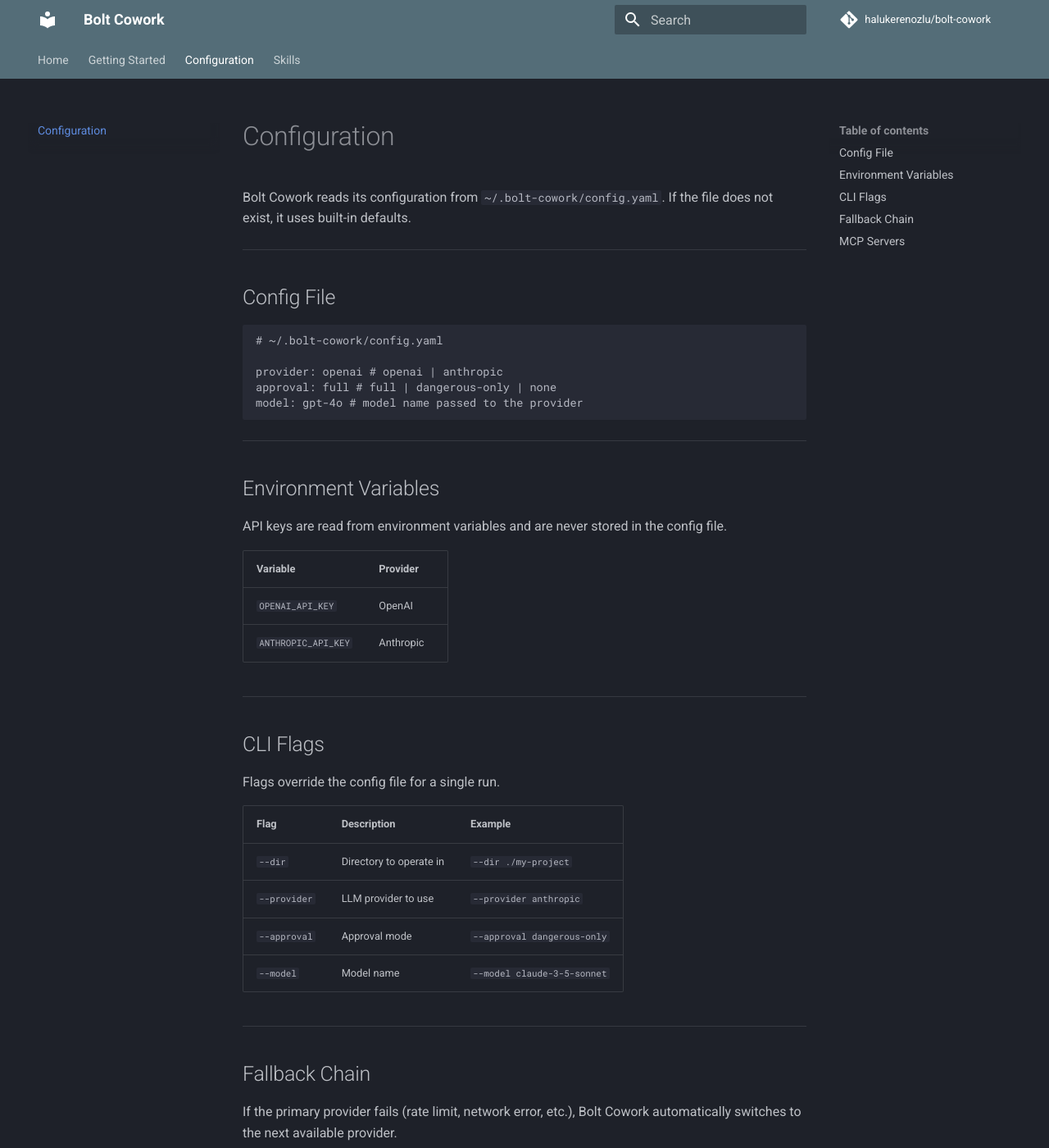
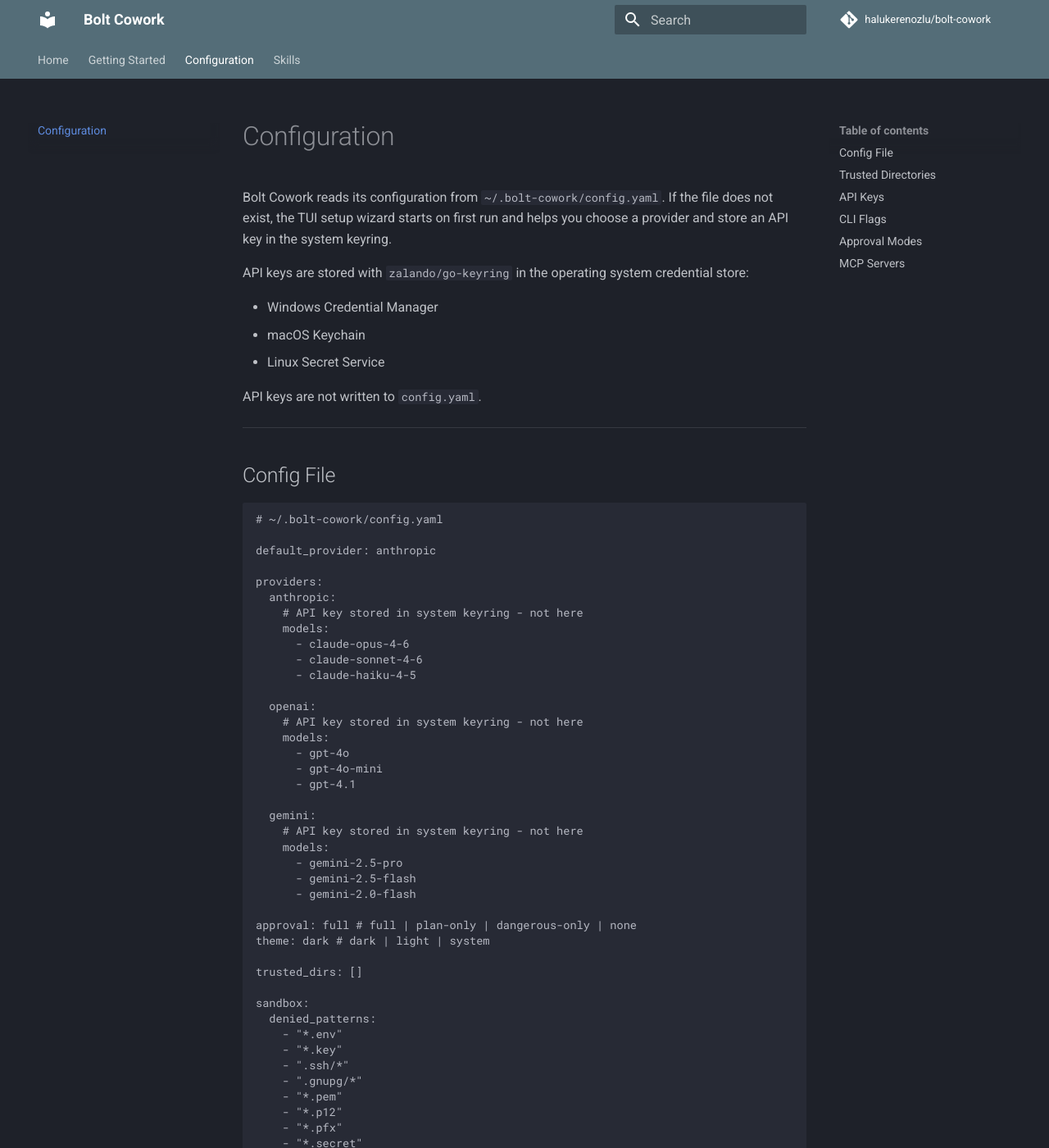
Before and after one commit to halukerenozlu/bolt-cowork, an MkDocs documentation site: the page built from docs/configuration.md, in a window 1280 px wide and 1400 px high. Shown: the whole window at 82% size. Built offline with MkDocs 1.6.1 and Material for MkDocs 9.7.7, drawn with Linux system fonts in a browser that asks for light colours; comment, search, counter and statistics services are not loaded; some of the changed text lies outside the part shown.

Commit message:
docs(web): update docs-dev site for v0.4.3
Refresh landing page copy and docs content based on the latest master docs update.
Cover setup wizard, keyring-based API key storage, multi-provider config,
approval mode semantics, trusted directories, and TUI improvements.

Co-Authored-By: OpenAI Codex GPT 5.5 <noreply@openai.com>

````diff
--- a/docs/configuration.md
+++ b/docs/configuration.md
@@ -1,6 +1,14 @@
 # Configuration
 
-Bolt Cowork reads its configuration from `~/.bolt-cowork/config.yaml`. If the file does not exist, it uses built-in defaults.
+Bolt Cowork reads its configuration from `~/.bolt-cowork/config.yaml`. If the file does not exist, the TUI setup wizard starts on first run and helps you choose a provider and store an API key in the system keyring.
+
+API keys are stored with `zalando/go-keyring` in the operating system credential store:
+
+- Windows Credential Manager
+- macOS Keychain
+- Linux Secret Service
+
+API keys are not written to `config.yaml`.
 
 ---
 
@@ -9,21 +17,71 @@ Bolt Cowork reads its configuration from `~/.bolt-cowork/config.yaml`. If the fi
 ```yaml
 # ~/.bolt-cowork/config.yaml
 
-provider: openai # openai | anthropic
-approval: full # full | dangerous-only | none
-model: gpt-4o # model name passed to the provider
+default_provider: anthropic
+
+providers:
+  anthropic:
+    # API key stored in system keyring - not here
+    models:
+      - claude-opus-4-6
+      - claude-sonnet-4-6
+      - claude-haiku-4-5
+
+  openai:
+    # API key stored in system keyring - not here
+    models:
+      - gpt-4o
+      - gpt-4o-mini
+      - gpt-4.1
+
+  gemini:
+    # API key stored in system keyring - not here
+    models:
+      - gemini-2.5-pro
+      - gemini-2.5-flash
+      - gemini-2.0-flash
+
+approval: full # full | plan-only | dangerous-only | none
+theme: dark # dark | light | system
+
+trusted_dirs: []
+
+sandbox:
+  denied_patterns:
+    - "*.env"
+    - "*.key"
+    - ".ssh/*"
+    - ".gnupg/*"
+    - "*.pem"
+    - "*.p12"
+    - "*.pfx"
+    - "*.secret"
+    - "*.token"
+    - "credentials.json"
+    - "service-account*.json"
+
+skills:
+  dirs:
+    - cmd/bolt-cowork/skills
+    - ~/.bolt-cowork/skills
+    - ./bolt-skills
 ```
 
 ---
 
-## Environment Variables
+## Trusted Directories
 
-API keys are read from environment variables and are never stored in the config file.
+On first run in a workspace, Bolt Cowork asks whether you trust that directory. Trusted directories are stored in `trusted_dirs`.
 
-| Variable            | Provider  |
-| ------------------- | --------- |
-| `OPENAI_API_KEY`    | OpenAI    |
-| `ANTHROPIC_API_KEY` | Anthropic |
+Trust is exact-match only. Trusting `/work/project` does not automatically trust `/work/project/subdir`.
+
+---
+
+## API Keys
+
+Use the TUI setup wizard or the provider connection flow to store API keys in the keyring. The config file keeps provider and model preferences only.
+
+Environment variables may still be useful for local development workflows, but the product configuration model treats the keyring as the persistent storage location.
 
 ---
 
@@ -36,27 +94,26 @@ Flags override the config file for a single run.
 | `--dir`      | Directory to operate in | `--dir ./my-project`        |
 | `--provider` | LLM provider to use     | `--provider anthropic`      |
 | `--approval` | Approval mode           | `--approval dangerous-only` |
-| `--model`    | Model name              | `--model claude-3-5-sonnet` |
+| `--model`    | Model name              | `--model claude-sonnet-4-6` |
 
 ---
 
-## Fallback Chain
+## Approval Modes
 
-If the primary provider fails (rate limit, network error, etc.), Bolt Cowork automatically switches to the next available provider.
+| Flag                        | Behavior                                             |
+| --------------------------- | ---------------------------------------------------- |
+| `--approval full`           | Prompt for skill matching, plan approval, and steps  |
+| `--approval plan-only`      | Prompt at the plan stage only                        |
+| `--approval dangerous-only` | Prompt for dangerous execution steps                 |
+| `--approval none`           | Run without prompts                                  |
 
-```yaml
-providers:
-  - openai
-  - anthropic
-```
-
-The chain is tried in order. If all providers fail, the task is aborted with an error message.
+`--approval dangerous` is not a valid alias.
 
 ---
 
 ## MCP Servers
 
-MCP (Model Context Protocol — Model Bağlam Protokolü) servers extend what Bolt Cowork can do. Configure them in `~/.bolt-cowork/mcp.json`:
+MCP (Model Context Protocol) servers extend what Bolt Cowork can do. Configure them in `~/.bolt-cowork/mcp.json`:
 
 ```json
 {
@@ -64,10 +121,14 @@ MCP (Model Context Protocol — Model Bağlam Protokolü) servers extend what Bo
     {
       "name": "filesystem",
       "command": "npx",
-      "args": ["-y", "@modelcontextprotocol/server-filesystem", "/tmp"]
+      "args": ["-y", "@modelcontextprotocol/server-filesystem", "/tmp"],
+      "allowed_tools": ["read_*"],
+      "denied_tools": ["write_*", "delete_*"]
     }
   ]
 }
 ```
 
+MCP permission profiles support allow and deny patterns. Deny rules win when a tool matches both lists.
+
 See the [MCP documentation](https://modelcontextprotocol.io) for available servers.
--- a/docs/getting-started.md
+++ b/docs/getting-started.md
@@ -2,14 +2,14 @@
 
 ## Requirements
 
-- Go 1.26+ (if building from source)
-- An API key for at least one supported LLM provider (OpenAI or Anthropic)
+- Go 1.26+ if building from source
+- An API key for at least one supported runtime provider: Anthropic, OpenAI, or Gemini
 
 ---
 
 ## Installation
 
-### Option 1 — Download Binary
+### Option 1 - Download Binary
 
 Download the pre-built binary for your platform from the [releases page](https://github.com/halukerenozlu/bolt-cowork/releases).
 
@@ -20,7 +20,7 @@ Download the pre-built binary for your platform from the [releases page](https:/
 | macOS (arm64)   | `bolt-cowork-darwin-arm64`      |
 | Windows (amd64) | `bolt-cowork-windows-amd64.exe` |
 
-### Option 2 — Build from Source
+### Option 2 - Build from Source
 
 ```bash
 git clone https://github.com/halukerenozlu/bolt-cowork.git
@@ -29,7 +29,7 @@ make build
 # Binary is created at dist/bolt-cowork
 ```
 
-### Option 3 — Install via Go
+### Option 3 - Install via Go
 
 ```bash
 go install github.com/halukerenozlu/bolt-cowork/cmd/bolt-cowork@latest
@@ -40,42 +40,76 @@ go install github.com/halukerenozlu/bolt-cowork/cmd/bolt-cowork@latest
 ## First Run
 
 ```bash
-# Set your API key
-export OPENAI_API_KEY=your_key_here
-# or
-export ANTHROPIC_API_KEY=your_key_here
-
-# Run on a directory
 bolt-cowork --dir ./my-project "List all Go files"
 ```
 
-Bolt Cowork will:
+If `~/.bolt-cowork/config.yaml` does not exist, Bolt Cowork starts the TUI setup wizard. The wizard asks you to choose a provider and enter an API key. The key is stored in the system keyring, not in the config file.
 
-1. Show you a plan
-2. Wait for your approval
-3. Execute the task
-4. Report the result
+After setup, Bolt Cowork will:
+
+1. Ask whether you trust the selected workspace directory
+2. Match relevant skills when needed
+3. Show you a plan
+4. Wait for your approval or revision
+5. Execute the task step by step
+6. Report the result
+
+---
+
+## Runtime Providers
+
+Bolt Cowork currently supports:
+
+| Provider  | Example models                                      |
+| --------- | --------------------------------------------------- |
+| Anthropic | `claude-opus-4-6`, `claude-sonnet-4-6`              |
+| OpenAI    | `gpt-4o`, `gpt-4o-mini`, `gpt-4.1`                  |
+| Gemini    | `gemini-2.5-pro`, `gemini-2.5-flash`, `gemini-2.0-flash` |
+
+You can switch models during a session with `/model`. Bolt Cowork auto-detects the provider from known model names.
 
 ---
 
 ## Approval Modes
 
-| Flag                        | Behavior                                         |
-| --------------------------- | ------------------------------------------------ |
-| `--approval full`           | Approve every step (default)                     |
-| `--approval dangerous-only` | Auto-approve read/list, prompt for write/execute |
-| `--approval none`           | Run without any prompts                          |
+| Flag                        | Behavior                                             |
+| --------------------------- | ---------------------------------------------------- |
+| `--approval full`           | Prompt for skill matching, plan approval, and steps  |
+| `--approval plan-only`      | Prompt at the plan stage only                        |
+| `--approval dangerous-only` | Prompt for dangerous execution steps                 |
+| `--approval none`           | Run without prompts                                  |
+
+The interactive `/mode build` shortcut maps to `dangerous-only`.
+
+---
+
+## Common Commands
+
+| Command         | Purpose                                  |
+| --------------- | ---------------------------------------- |
+| `/help`         | Show available commands                  |
+| `/model`        | Switch model and provider                |
+| `/key`          | Manage provider API keys                 |
+| `/config`       | Inspect or adjust configuration          |
+| `/dir`          | Change workspace directory               |
+| `/clear`        | Clear conversation history and counters  |
+| `/skills`       | Show loaded skills                       |
+| `/skill <name>` | Inspect one skill                        |
+| `/use <name>`   | Activate a skill for the next task       |
+| `/mode`         | Change approval mode                     |
+| `/init`         | Initialize project context               |
 
 ---
 
 ## Version History
 
-| Version | Summary                                                             | Status  |
-| ------- | ------------------------------------------------------------------- | ------- |
-| v0.1    | Core agent: sandbox, LLM provider, fallback chain, file operations  | ✅ Done |
-| v0.2    | Skill system: SKILL.md loading, keyword matching, prompt injection  | ✅ Done |
-| v0.3    | MCP client: JSON-RPC 2.0, tool discovery, permission profiles       | ✅ Done |
-| v0.4    | Terminal UI: Bubbletea, command palette, streaming, git integration | ✅ Done |
-| v0.5    | Sub-agent coordination via goroutines                               | Planned |
-| v0.6    | Custom LLM provider support                                         | Planned |
-| v0.7    | Desktop app (Electron, if TUI proves insufficient)                  | Planned |
+| Version | Summary                                                                                       | Status  |
+| ------- | --------------------------------------------------------------------------------------------- | ------- |
+| v0.1    | Core agent: sandbox, LLM provider, fallback chain, file operations                            | Done    |
+| v0.2    | Skill system: SKILL.md loading, keyword matching, prompt injection                            | Done    |
+| v0.3    | MCP client: JSON-RPC 2.0, tool discovery, permission profiles, resources, notifications       | Done    |
+| v0.4.0  | TUI foundation with Bubble Tea, welcome screen, and split layout                              | Done    |
+| v0.4.1  | Agent integration, streaming output, plan widget, execution log, and command palette          | Done    |
+| v0.4.2  | Palette overlay, grouped commands, ctrl+x chords, git status, and live right panel            | Done    |
+| v0.4.3  | Modal system, setup wizard, keyring, animations, approval modal, and trusted directories      | Done    |
+| v0.4.4  | Improvements and refinements based on v0.4.3 feedback                                        | In progress |
````
Also changed, not shown: docs/index.md (+14 -13 lines), docs/landing/index.html (+42 -35 lines), docs/landing/style.css (+11 -7 lines), docs/skills.md (+17 -9 lines).
